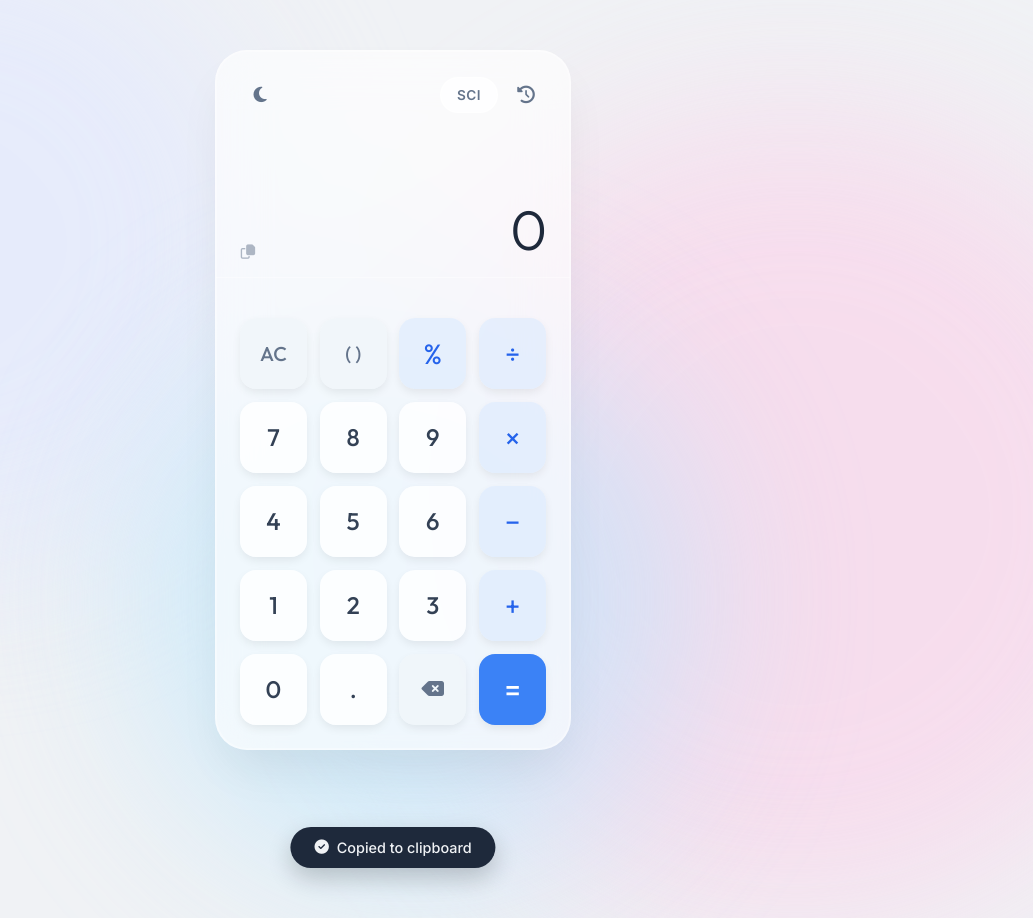
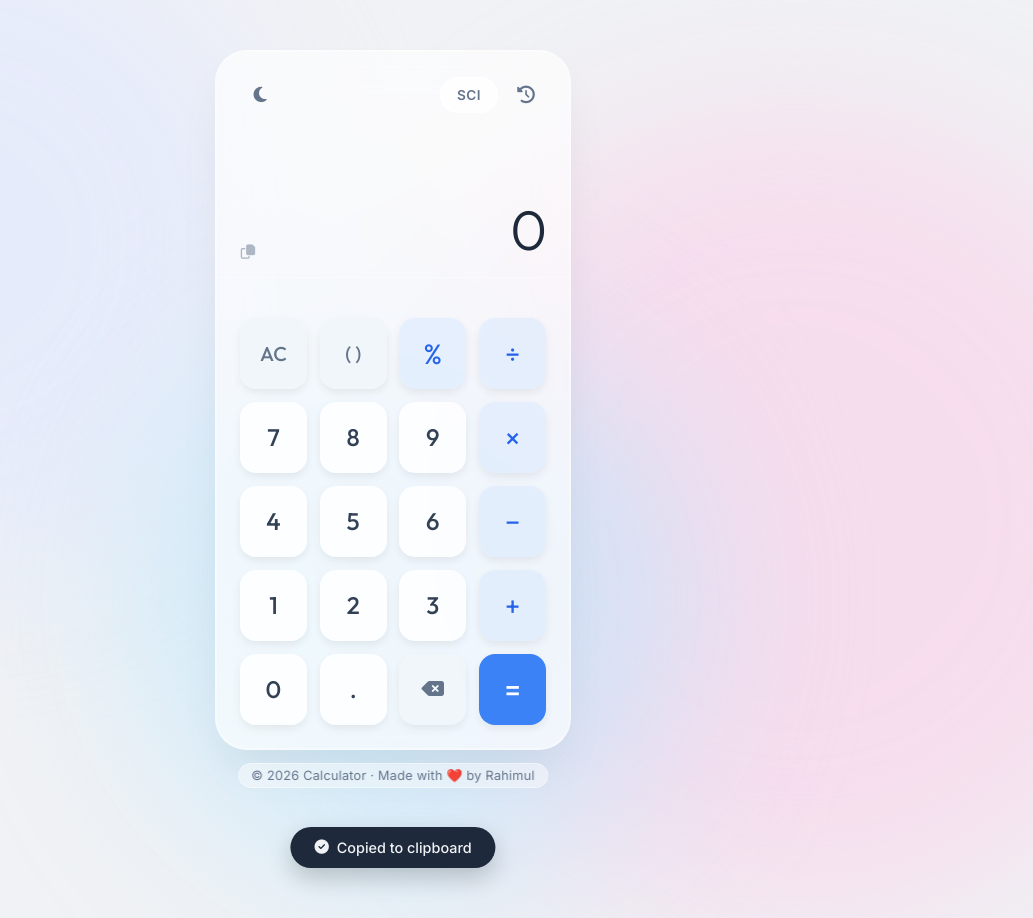
Before and after one commit to therahimulislam/calculator, a plain HTML site: page index.html in a window 1280 px wide. Shown: the top 918 px of the page, without its empty margins (247-1280 px from the left). Drawn offline with Linux system fonts and the light colour scheme.

Commit message:
Updated footer

```diff
--- a/index.html
+++ b/index.html
@@ -122,6 +122,10 @@
         </main>
     </div>
 
+    <footer class="site-footer" aria-label="Footer">
+        <p>&copy; 2026 Calculator · Made with ❤️ by Rahimul</p>
+    </footer>
+
     <!-- Notification Toast -->
     <div id="toast" class="toast">
         <i class="fa-solid fa-check-circle"></i>
--- a/style.css
+++ b/style.css
@@ -94,6 +94,24 @@ body {
     overflow: hidden;
     transition: background-color 0.4s ease, color 0.4s ease;
     user-select: none;
+}
+
+.site-footer {
+    position: fixed;
+    bottom: 0.75rem;
+    left: 50%;
+    transform: translateX(-50%);
+    z-index: 20;
+    color: var(--text-sec);
+    text-align: center;
+    font-size: 0.8rem;
+    letter-spacing: 0.2px;
+    padding: 0.25rem 0.75rem;
+    background: color-mix(in srgb, var(--calc-bg) 70%, transparent);
+    border: 1px solid var(--border-color);
+    border-radius: 999px;
+    backdrop-filter: blur(8px);
+    -webkit-backdrop-filter: blur(8px);
 }
 
 /* Background Shapes for Glassmorphism Context */
```
